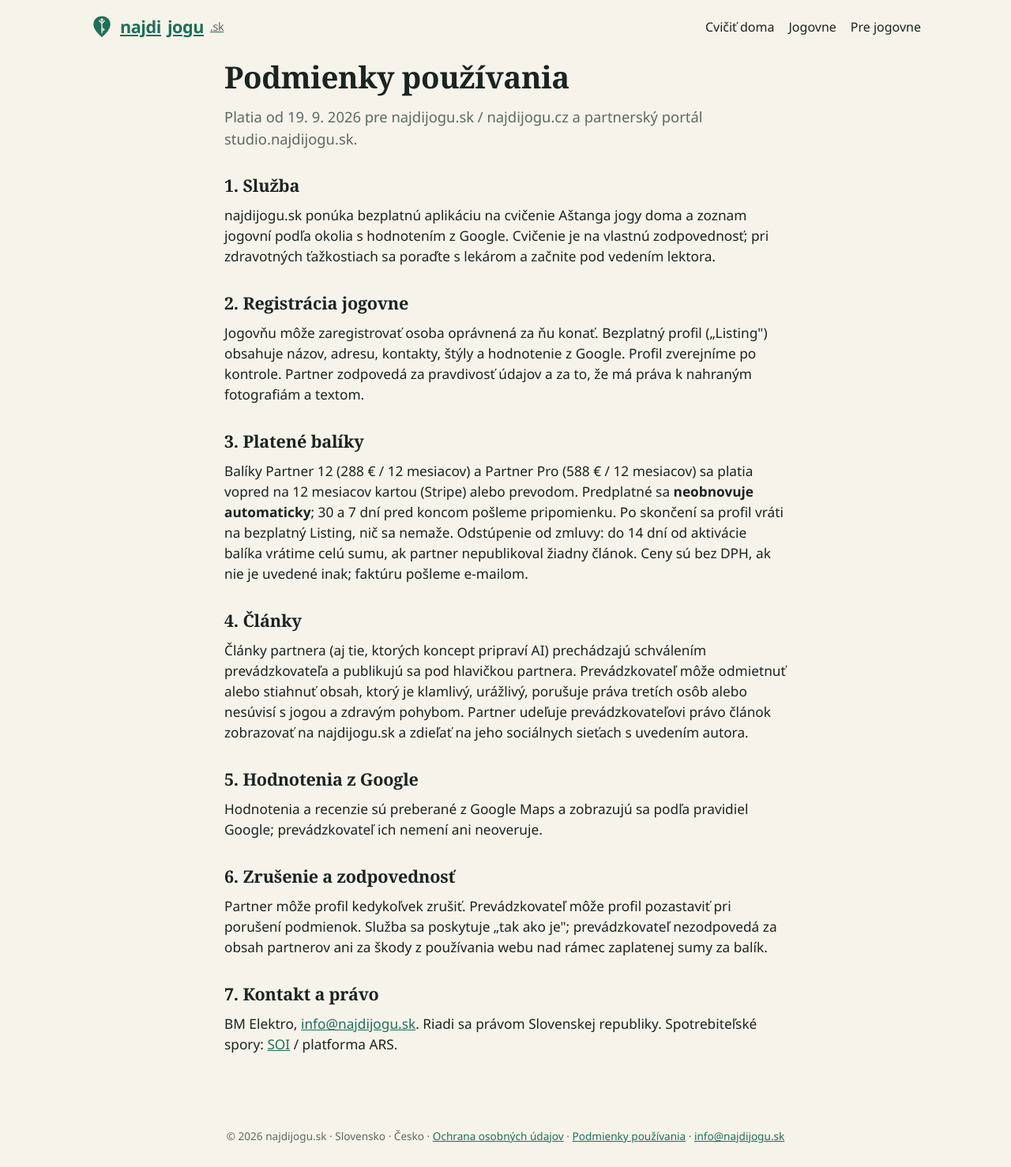
After one commit to zila-bmelektro/najdijogu, a PHP site: page /pravne/podmienky.html in a window 1280 px wide. The commit adds this page. Shown: the whole page at 79% size. Run offline with PHP 8.4, Linux system fonts and the light colour scheme.

Commit message:
pravne stranky: ochrana udajov + podmienky pouzivania (pre Google OAuth branding), odkazy v patickach
Co-Authored-By: Claude Fable 5.1 <noreply@anthropic.com>
Claude-Session: https://claude.ai/code/session_01ERwEQTDSVHNf6W3A33zN3R

```diff
--- a/index.html
+++ b/index.html
@@ -73,7 +73,7 @@
   <path d="M56 40l-12-13M56 40l12-13"/>
   <path d="M56 61v24"/>
   <path d="M56 61l11 8-11 7"/>
-</g></svg><br>© 2026 najdijogu.sk · Slovensko · Česko · <a href="#" data-obr="oprogramoch">O projekte</a></footer>
+</g></svg><br>© 2026 najdijogu.sk · Slovensko · Česko · <a href="#" data-obr="oprogramoch">O projekte</a> · <a href="/pravne/ochrana-udajov.html">Ochrana údajov</a> · <a href="/pravne/podmienky.html">Podmienky</a></footer>
 </section>
 
 <!-- DYCHOVÝ TRÉNER -->
--- a/jogovne/index.php
+++ b/jogovne/index.php
@@ -148,7 +148,7 @@ $popisMeta = ['zoznam' => 'Nájdi jogovňu podľa polohy, štýlu a hodnotenia z
 <input name="web2" style="display:none" tabindex="-1" autocomplete="off">
 <fieldset><legend>Štýly jogy</legend><div class="chipy"><?php foreach (NJ_STYLY as $s): ?><label class="chip"><input type="checkbox" name="styly[]" value="<?= h($s) ?>" <?= in_array($s, (array)($_POST['styly'] ?? []), true) ? 'checked' : '' ?>> <?= h($s) ?></label><?php endforeach; ?></div></fieldset>
 <label>Pár viet o jogovni <textarea name="popis" rows="4" maxlength="1500"><?= h($_POST['popis'] ?? '') ?></textarea></label>
-<label class="prepinac"><input type="checkbox" name="suhlas" value="1" required> Súhlasím so zverejnením profilu jogovne na najdijogu.sk a so spracovaním kontaktných údajov na účely registrácie.</label>
+<label class="prepinac"><input type="checkbox" name="suhlas" value="1" required> Súhlasím so zverejnením profilu jogovne na najdijogu.sk, so spracovaním kontaktných údajov na účely registrácie (<a href="/pravne/ochrana-udajov.html" target="_blank">ochrana údajov</a>) a s <a href="/pravne/podmienky.html" target="_blank">podmienkami používania</a>.</label>
 <button class="btn primar">Prihlásiť jogovňu (zadarmo)</button>
 </form>
 <aside class="karta"><h2>Čo získate</h2><ul><li><b>Zadarmo:</b> profil jogovne v zozname podľa okolia, hodnotenie z Google, odkaz na web a rezervácie.</li><li><b>Partner 12 (24 €/mes., 288 €/rok):</b> zvýraznenie, služby a cenník, akcie, 4 AI články mesačne pod vašou hlavičkou, štatistiky zobrazení a klikov, recenzie z Google, 20 účtov Plus pre klientov.</li><li><b>Partner Pro (49 €/mes.):</b> + vlastná sekvencia v appke, top pozícia v meste, videá na siete.</li></ul><p class="drobne">Bez viazanosti po uplynutí 12 mesiacov — profil ostáva ako bezplatný listing. Ceny bez DPH.</p></aside>
@@ -157,6 +157,6 @@ $popisMeta = ['zoznam' => 'Nájdi jogovňu podľa polohy, štýlu a hodnotenia z
 
 <?php else: ?><h1>Nenašli sme</h1><p>Táto jogovňa alebo článok tu nie je. <a href="/jogovne/">Zoznam jogovní</a></p><?php endif; ?>
 </main>
-<footer class="pata">© <?= date('Y') ?> najdijogu.sk · Slovensko · Česko · <a href="/jogovne/pridat">Pre jogovne</a> · <a href="mailto:info@najdijogu.sk">info@najdijogu.sk</a></footer>
+<footer class="pata">© <?= date('Y') ?> najdijogu.sk · Slovensko · Česko · <a href="/jogovne/pridat">Pre jogovne</a> · <a href="/pravne/ochrana-udajov.html">Ochrana údajov</a> · <a href="/pravne/podmienky.html">Podmienky</a> · <a href="mailto:info@najdijogu.sk">info@najdijogu.sk</a></footer>
 <script src="/jogovne/jogovne.js"></script>
 </body></html>
--- /dev/null
+++ b/pravne/podmienky.html
@@ -0,0 +1,28 @@
+<!DOCTYPE html>
+<html lang="sk"><head><meta charset="utf-8"><meta name="viewport" content="width=device-width,initial-scale=1">
+<title>Podmienky používania · najdijogu.sk</title><meta name="description" content="Podmienky používania webu najdijogu.sk a partnerského portálu pre jogovne.">
+<link rel="icon" href="/ikona.svg"><link rel="stylesheet" href="/style.css"><link rel="stylesheet" href="/jogovne/jogovne.css">
+</head><body class="jogovne-web">
+<header class="hlavicka"><a class="logo" href="/"><svg class="logo-znak" viewBox="0 0 112 112" aria-hidden="true"><path d="M56 6c-24 0-40 17-40 39 0 28 40 60 40 60s40-32 40-60c0-22-16-39-40-39z" fill="#1f6f5a"/><g fill="none" stroke="#f3efe4" stroke-width="5" stroke-linecap="round" stroke-linejoin="round"><circle cx="56" cy="22" r="6.5" fill="#f3efe4" stroke="none"/><path d="M56 31v30M56 40l-12-13M56 40l12-13M56 61v24M56 61l11 8-11 7"/></g></svg>najdi<b>jogu</b><span class="tld">.sk</span></a><nav class="hlavicka-nav"><a href="/#dych">Cvičiť doma</a><a href="/jogovne/">Jogovne</a><a href="/jogovne/pridat">Pre jogovne</a></nav></header>
+<main class="jg clanok">
+<h1>Podmienky používania</h1>
+<p class="perex">Platia od 19. 9. 2026 pre najdijogu.sk / najdijogu.cz a partnerský portál studio.najdijogu.sk.</p>
+<div class="telo">
+<h2>1. Služba</h2>
+<p>najdijogu.sk ponúka bezplatnú aplikáciu na cvičenie Aštanga jogy doma a zoznam jogovní podľa okolia s hodnotením z Google. Cvičenie je na vlastnú zodpovednosť; pri zdravotných ťažkostiach sa poraďte s lekárom a začnite pod vedením lektora.</p>
+<h2>2. Registrácia jogovne</h2>
+<p>Jogovňu môže zaregistrovať osoba oprávnená za ňu konať. Bezplatný profil („Listing") obsahuje názov, adresu, kontakty, štýly a hodnotenie z Google. Profil zverejníme po kontrole. Partner zodpovedá za pravdivosť údajov a za to, že má práva k nahraným fotografiám a textom.</p>
+<h2>3. Platené balíky</h2>
+<p>Balíky Partner 12 (288 € / 12 mesiacov) a Partner Pro (588 € / 12 mesiacov) sa platia vopred na 12 mesiacov kartou (Stripe) alebo prevodom. Predplatné sa <b>neobnovuje automaticky</b>; 30 a 7 dní pred koncom pošleme pripomienku. Po skončení sa profil vráti na bezplatný Listing, nič sa nemaže. Odstúpenie od zmluvy: do 14 dní od aktivácie balíka vrátime celú sumu, ak partner nepublikoval žiadny článok. Ceny sú bez DPH, ak nie je uvedené inak; faktúru pošleme e-mailom.</p>
+<h2>4. Články</h2>
+<p>Články partnera (aj tie, ktorých koncept pripraví AI) prechádzajú schválením prevádzkovateľa a publikujú sa pod hlavičkou partnera. Prevádzkovateľ môže odmietnuť alebo stiahnuť obsah, ktorý je klamlivý, urážlivý, porušuje práva tretích osôb alebo nesúvisí s jogou a zdravým pohybom. Partner udeľuje prevádzkovateľovi právo článok zobrazovať na najdijogu.sk a zdieľať na jeho sociálnych sieťach s uvedením autora.</p>
+<h2>5. Hodnotenia z Google</h2>
+<p>Hodnotenia a recenzie sú preberané z Google Maps a zobrazujú sa podľa pravidiel Google; prevádzkovateľ ich nemení ani neoveruje.</p>
+<h2>6. Zrušenie a zodpovednosť</h2>
+<p>Partner môže profil kedykoľvek zrušiť. Prevádzkovateľ môže profil pozastaviť pri porušení podmienok. Služba sa poskytuje „tak ako je"; prevádzkovateľ nezodpovedá za obsah partnerov ani za škody z používania webu nad rámec zaplatenej sumy za balík.</p>
+<h2>7. Kontakt a právo</h2>
+<p>BM Elektro, <a href="mailto:info@najdijogu.sk">info@najdijogu.sk</a>. Riadi sa právom Slovenskej republiky. Spotrebiteľské spory: <a href="https://www.soi.sk" rel="noopener" target="_blank">SOI</a> / platforma ARS.</p>
+</div>
+</main>
+<footer class="pata">© 2026 najdijogu.sk · Slovensko · Česko · <a href="/pravne/ochrana-udajov.html">Ochrana osobných údajov</a> · <a href="/pravne/podmienky.html">Podmienky používania</a> · <a href="mailto:info@najdijogu.sk">info@najdijogu.sk</a></footer>
+</body></html>
--- a/studio/obrazovky/prihlasenie.php
+++ b/studio/obrazovky/prihlasenie.php
@@ -5,4 +5,5 @@
   <p>Správa profilu, služieb, článkov a štatistík vašej jogovne na najdijogu.sk.</p>
   <a class="btn primar google" href="/api/oauth.php?spat=<?= urlencode($spat) ?>"><svg viewBox="0 0 24 24" width="18" height="18"><path fill="#4285F4" d="M23.5 12.3c0-.8-.1-1.6-.2-2.3H12v4.5h6.5c-.3 1.5-1.1 2.7-2.4 3.6v3h3.9c2.3-2.1 3.5-5.2 3.5-8.8z"/><path fill="#34A853" d="M12 24c3.2 0 6-1.1 8-2.9l-3.9-3c-1.1.7-2.5 1.2-4.1 1.2-3.1 0-5.8-2.1-6.7-5H1.3v3.1C3.3 21.3 7.3 24 12 24z"/><path fill="#FBBC05" d="M5.3 14.3c-.2-.7-.4-1.5-.4-2.3s.1-1.6.4-2.3V6.6H1.3C.5 8.2 0 10 0 12s.5 3.8 1.3 5.4l4-3.1z"/><path fill="#EA4335" d="M12 4.8c1.8 0 3.3.6 4.6 1.8l3.4-3.4C18 1.2 15.2 0 12 0 7.3 0 3.3 2.7 1.3 6.6l4 3.1c.9-2.9 3.6-4.9 6.7-4.9z"/></svg> Prihlásiť sa cez Google</a>
   <p class="drobne">Nemáte ešte jogovňu na najdijogu.sk? <a href="https://najdijogu.sk/jogovne/pridat">Prihláste ju</a> — je to zadarmo.</p>
+  <p class="drobne">Prihlásením súhlasíte s <a href="https://najdijogu.sk/pravne/podmienky.html" target="_blank">podmienkami používania</a> · <a href="https://najdijogu.sk/pravne/ochrana-udajov.html" target="_blank">ochrana údajov</a></p>
 </section>
```
Also changed, not shown: pravne/ochrana-udajov.html (added, +27 -0 lines).
